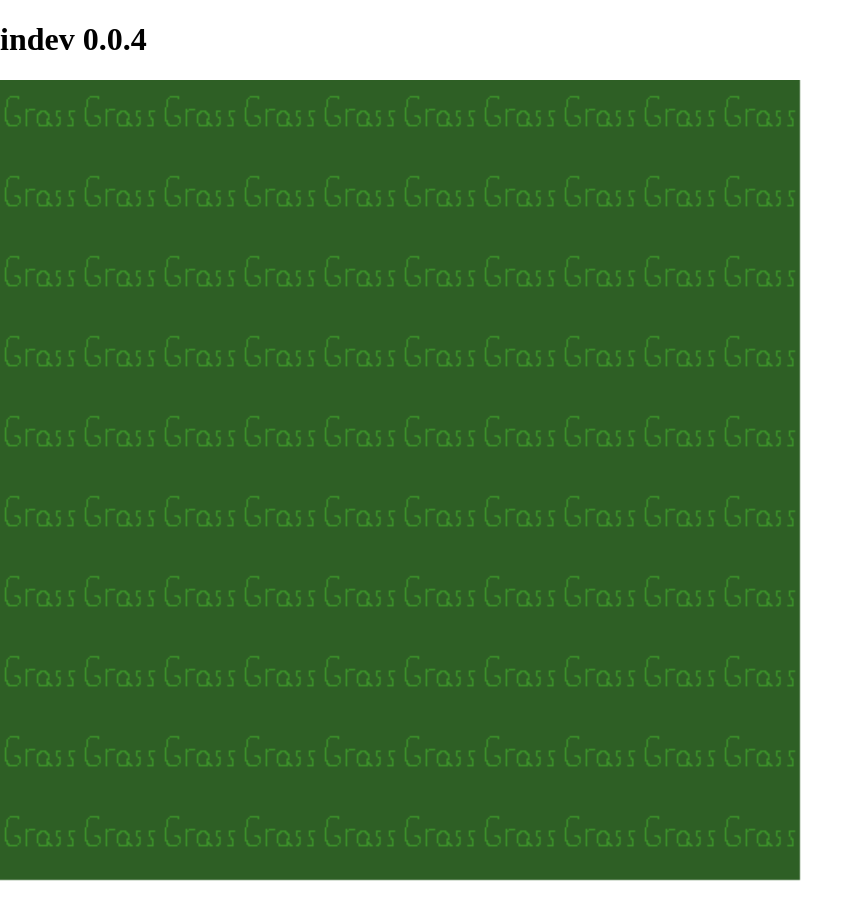
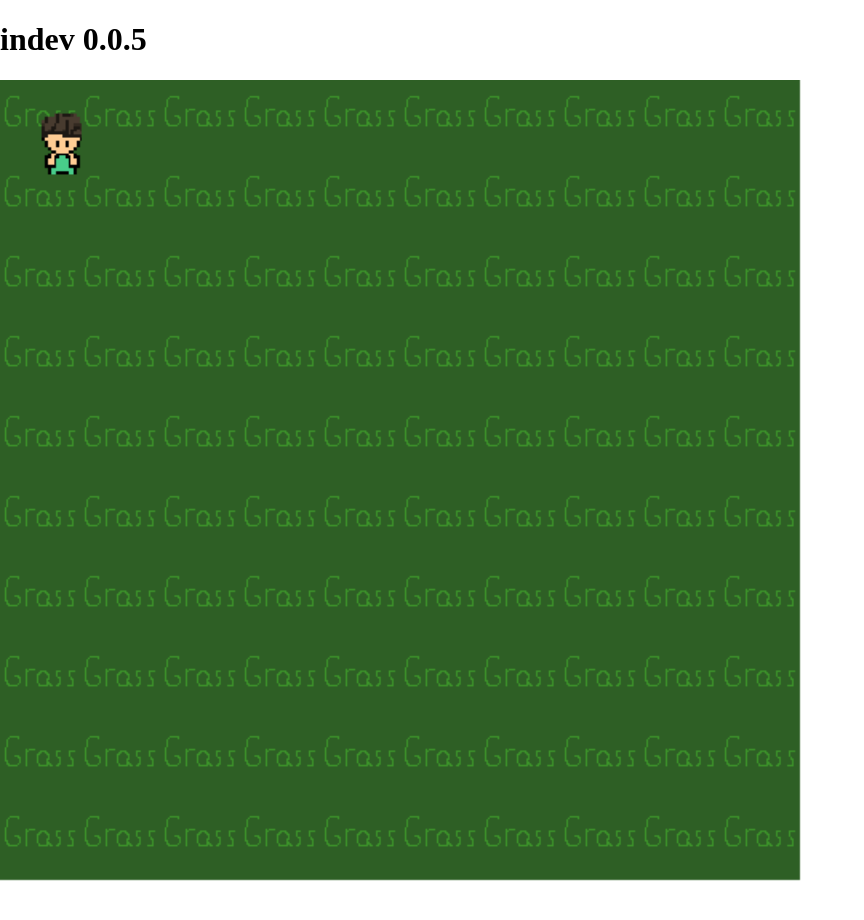
Before and after one commit to Kandles11/animalCrossingClone, a plain HTML site: page index.html in a window 1280 px wide. Shown: the top 920 px of the page, without its empty margins (0-864 px from the left). Drawn offline with Linux system fonts and the light colour scheme.

Commit message:
updated image loading method

```diff
--- a/index.html
+++ b/index.html
@@ -2,11 +2,11 @@
 <html>
   <head>
     <meta charset="UTF-8">
-    <title>indev 0.0.4</title>
+    <title>indev 0.0.5</title>
   <link rel="stylesheet" href="stylesheet.css" type="text/css">
   </head>
   <body>
-    <h1>indev 0.0.4</h1>
+    <h1>indev 0.0.5</h1>
     <canvas id="mainCanvas"></canvas>
   </body>
   <script src="js/index.js"></script>
--- a/js/index.js
+++ b/js/index.js
@@ -17,22 +17,35 @@ var map = [
   [1,1,1,1,1,1,1,1,1,1]
 ];
 
-var characterImg = new Image();
-characterImg.onload = function() {
-  context.drawImage(characterImg, 20, 20)
-}
 
-var grassImage = new Image();
-grassImage.onload = function() {
+
+const imageURLS = ['assets/char.png', 'assets/grass.png']
+var images = [];
+var imageCount = 0;
+
+function allLoaded(){
+  //draw grass
   for (let i=0; i<map.length; i++) {
     console.log("i ="+ i)
     for (let j=0; j<map[i].length; j++) {
       console.log("j ="+j)
       if (map[i][j] == 1) {
-        context.drawImage(grassImage,i * 50,j * 50);
-    }
+        context.drawImage(images[1],i * 50,j * 50);
+      }
     }
   }
+  //draw character
+  context.drawImage(images[0], 20, 20)
 }
-characterImg.src = 'assets/char.png'
-grassImage.src = 'assets/grass.png'
+
+imageURLS.forEach(src => {
+  const image = new Image();
+  image.src = src;
+  image.onload = ()=>{
+    imageCount += 1;
+    if(imageCount === imageURLS.length){
+      allLoaded();
+    }
+  }
+  images.push(image);
+});
```
Also changed, not shown: 1 other file.
